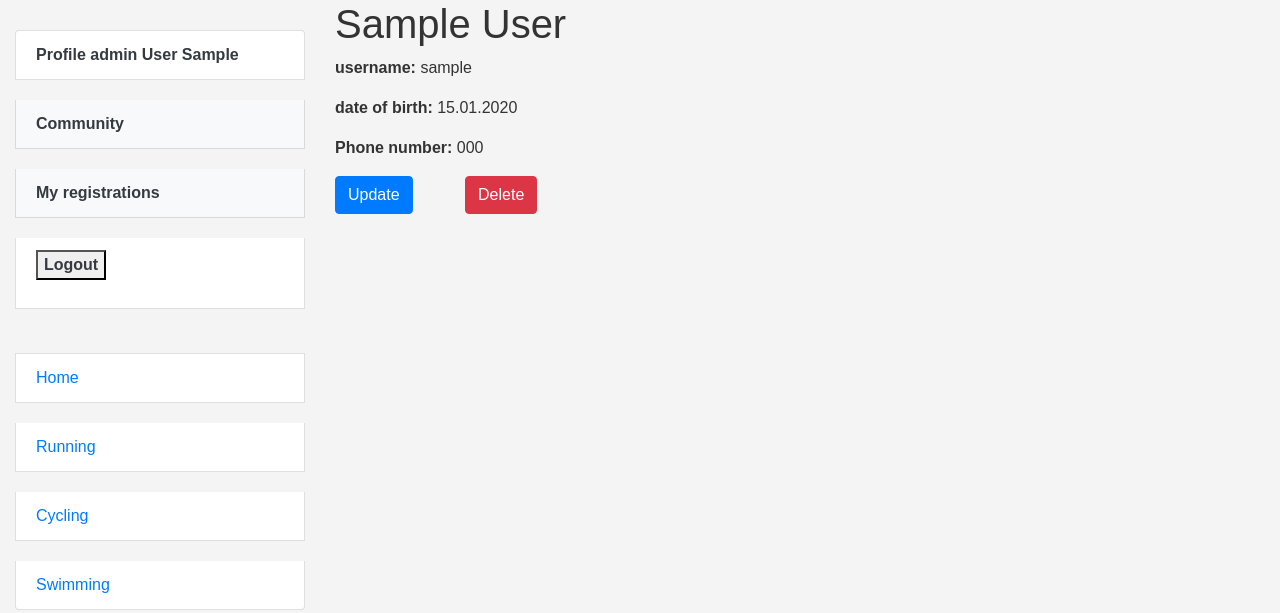
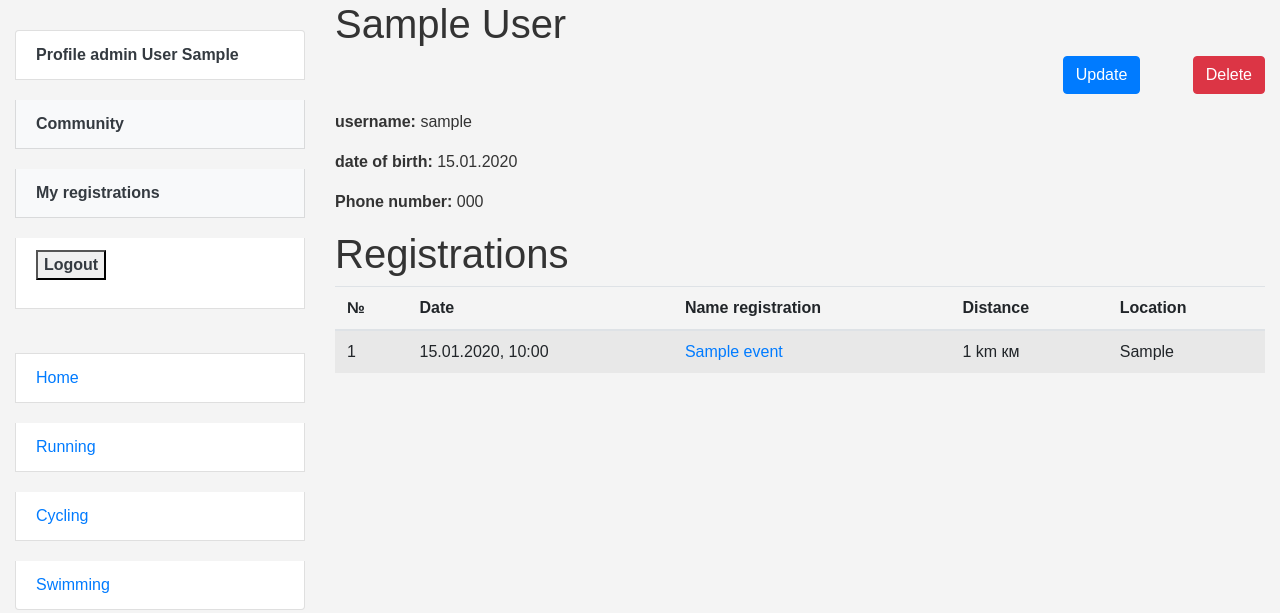
Before and after one commit to Viesich/Runner_community, a Django app: page /runners/1/detail in a window 1280 px wide. Shown: the top 613 px of the page. Run offline with Django 5.2, Linux system fonts and the light colour scheme; a user stored in the database is signed in; tables that the repository leaves empty hold one stand-in row (values such as "Sample post").

Commit message:
add registration_list sorted by runner to runner_detail

```diff
--- a/event/views.py
+++ b/event/views.py
@@ -79,6 +79,12 @@ class RunnerDetailView(LoginRequiredMixin, generic.DetailView):
     model = Runner
     context_object_name = "runner"
     template_name = "event/runner_detail.html"
+
+    def get_context_data(self, **kwargs: dict) -> dict:
+        context = super().get_context_data(**kwargs)
+        runner = self.get_object()
+        context['registrations'] = Registration.objects.filter(runner=runner).order_by("event__start_datetime")
+        return context
 
 
 class RunnerRegisterView(generic.CreateView):
--- a/templates/event/runner_detail.html
+++ b/templates/event/runner_detail.html
@@ -1,14 +1,45 @@
 {% extends "base.html" %}
 
 {% block content %}
+
   <h1>{{ runner.first_name }} {{ runner.last_name }}</h1>
+  <div class="text-right mb-3">
+    {% if runner == user or user.is_staff  %}
+      <a href="{% url "event:runner_update" pk=runner.id %}" class="btn btn-primary mr-5">Update</a>
+      <a href="{% url "event:runner_delete" pk=runner.id %}" class="btn btn-danger">Delete</a>
+    {% endif %}
+  </div>
   <p><strong>username: </strong>{{ runner.username }}</p>
   <p><strong>date of birth: </strong>{{ runner.date_of_birth|date:"d.m.Y" }}</p>
   {% if runner.phone_number %}
     <p><strong>Phone number: </strong>{{ runner.phone_number|phone2numeric }}</p>
   {% endif %}
-  {% if runner == user or user.is_staff  %}
-    <a href="{% url "event:runner_update" pk=runner.id %}" class="btn btn-primary mr-5">Update</a>
-    <a href="{% url "event:runner_delete" pk=runner.id %}" class="btn btn-danger">Delete</a>
-  {% endif %}
+  <h1>Registrations</h1>
+  <table class="table table-striped table-hover">
+    <thead>
+      <tr>
+        <th>№</th>
+        <th>Date</th>
+        <th>Name registration</th>
+        <th>Distance</th>
+        <th>Location</th>
+      </tr>
+    </thead>
+    <tbody>
+      {% for registration in registrations %}
+        <tr>
+          <td>{{ forloop.counter }}</td>
+          <td>{{ registration.event.start_datetime|date:"d.m.Y, H:i" }}</td>
+          <td><a href="{% url 'event:event_detail' pk=registration.event.pk %}">{{ registration.event.name }}</a></td>
+          <td>{{ registration.distances }} км</td>
+          <td>{{ registration.event.location }}</td>
+        </tr>
+      {% empty %}
+        <tr>
+          <td colspan="5">Not registered for any events.</td>
+        </tr>
+      {% endfor %}
+    </tbody>
+  </table>
+
 {% endblock %}
```
